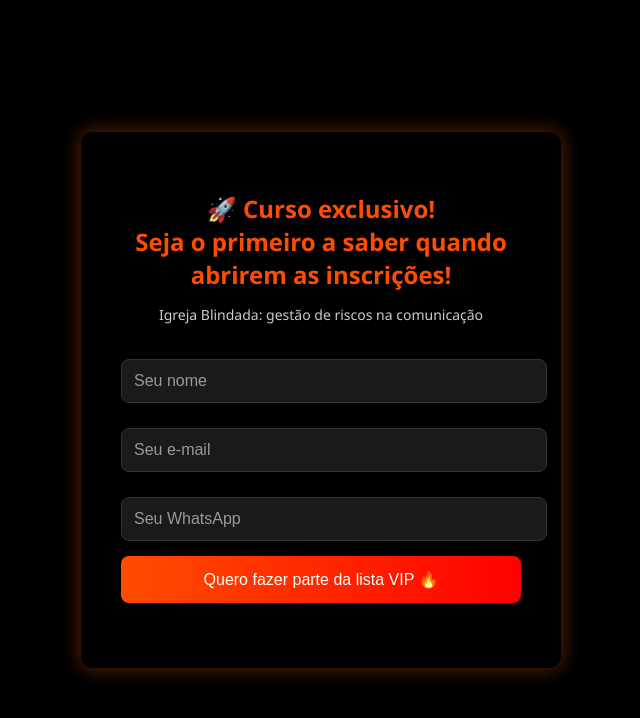
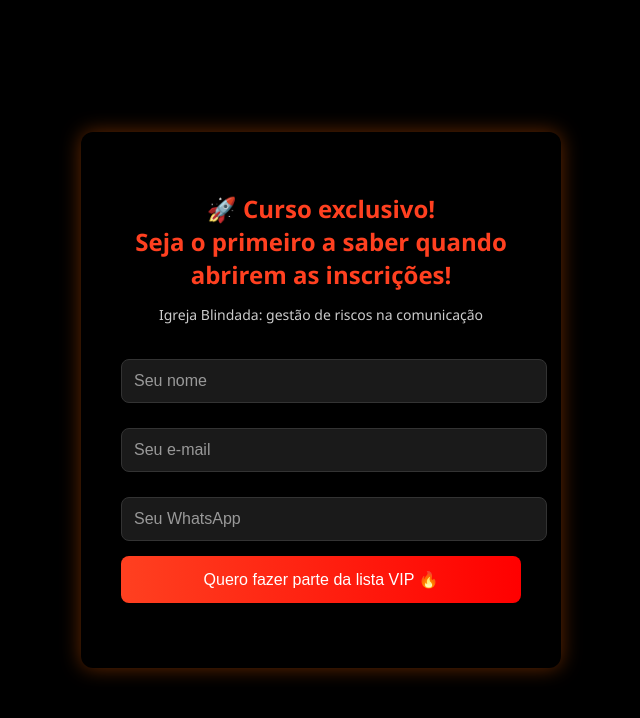
Before and after one commit to igrejablindada/lista-vip, a plain HTML site: page index.html in a window 1280 px wide. Shown: the whole page, without its empty margins (319-959 px from the left). Drawn offline with Linux system fonts and the light colour scheme.

Commit message:
Update index.html

```diff
--- a/index.html
+++ b/index.html
@@ -25,7 +25,7 @@
       width: 100%;
     }
     .form-container h2 {
-      color: #ff4d00;
+      color: #ff4020;
       margin-bottom: 10px;
       text-align: center;
       font-size: 1.5em;
@@ -53,7 +53,7 @@
     button {
       width: 100%;
       padding: 14px;
-      background: linear-gradient(to right, #ff4d00, #ff0000);
+      background: linear-gradient(to right, #ff4020, #ff0000);
       color: white;
       border: none;
       border-radius: 8px;
@@ -68,7 +68,7 @@
       text-align: center;
       margin-top: 15px;
       font-weight: bold;
-      color: #ff4d00;
+      color: #ff4020;
     }
 
     /* Responsividade: ajusta o tamanho e layout para telas menores */
```
